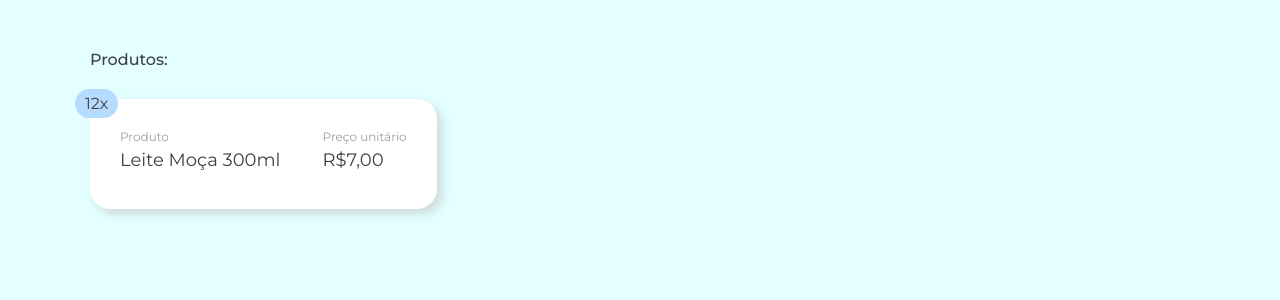
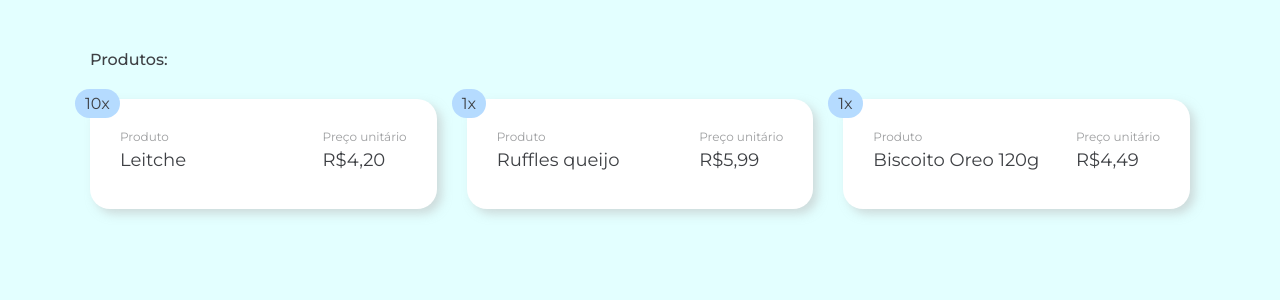
Before and after one commit to gabriel-santi/projeto-mercantil-estacio, a Django app: page /mercado/ in a window 1280 px wide. Shown: the part 96-396 px from the top of the page. Run offline with Django 4.2, Linux system fonts and the light colour scheme; data comes from the database, SQL or seed files in the repository; both versions use the stored data as it was after the commit.

Commit message:
Renderizando produtos do banco na index

```diff
--- a/app_mercado/models.py
+++ b/app_mercado/models.py
@@ -1,4 +1,3 @@
-from datetime import date
 from django.db import models
 
 class Produto(models.Model):
@@ -7,5 +6,8 @@
     valor = models.DecimalField(decimal_places=2, max_digits=5)
     quantidade = models.IntegerField(default=1)
 
+    def obterValorFormatado(self):
+        return str(self.valor).replace(".",",")
+
     def __str__(self):
         return str(self.prod_desc)
--- a/app_mercado/templates/home/index.html
+++ b/app_mercado/templates/home/index.html
@@ -24,21 +24,27 @@
     </header>
     <main>
         <h4>Produtos:</h4>
+        {% if lista_produtos %}
         <div class="produtos-container">
+            {% for produto in lista_produtos %}
             <div class="card-produto">
                 <div class="card-quantidade">
-                    12x
+                    {{ produto.quantidade }}x
                 </div>
                 <div class="card-descricao">
                     <div class="card-label">Produto</div>
-                    <div class="card-valor">Leite Moça 300ml</div>
+                    <div class="card-valor">{{ produto.prod_desc }}</div>
                 </div>
                 <div class="card-preco">
                     <div class="card-label">Preço unitário</div>
-                    <div class="card-valor">R$7,00</div>
+                    <div class="card-valor">R${{produto.obterValorFormatado}}</div>
                 </div>
             </div>
+            {% endfor %}
         </div>
+        {% else %}
+        <h4>Sem produtos adicionados</h4>
+        {% endif %}
     </main>
 </body>
 
--- a/app_mercado/views.py
+++ b/app_mercado/views.py
@@ -1,4 +1,14 @@
 from django.shortcuts import render
+from django.http import HttpResponse
+from django.template import loader
+
+from .models import Produto
 
 def index(request):
-    return render(request, 'home/index.html')
+    lista_produtos = Produto.objects.all()
+    template = loader.get_template('home/index.html')
+    print(lista_produtos)
+    context = {
+        'lista_produtos' : lista_produtos,
+    }
+    return HttpResponse(template.render(context, request))
```
Also changed, not shown: db.sqlite3.
